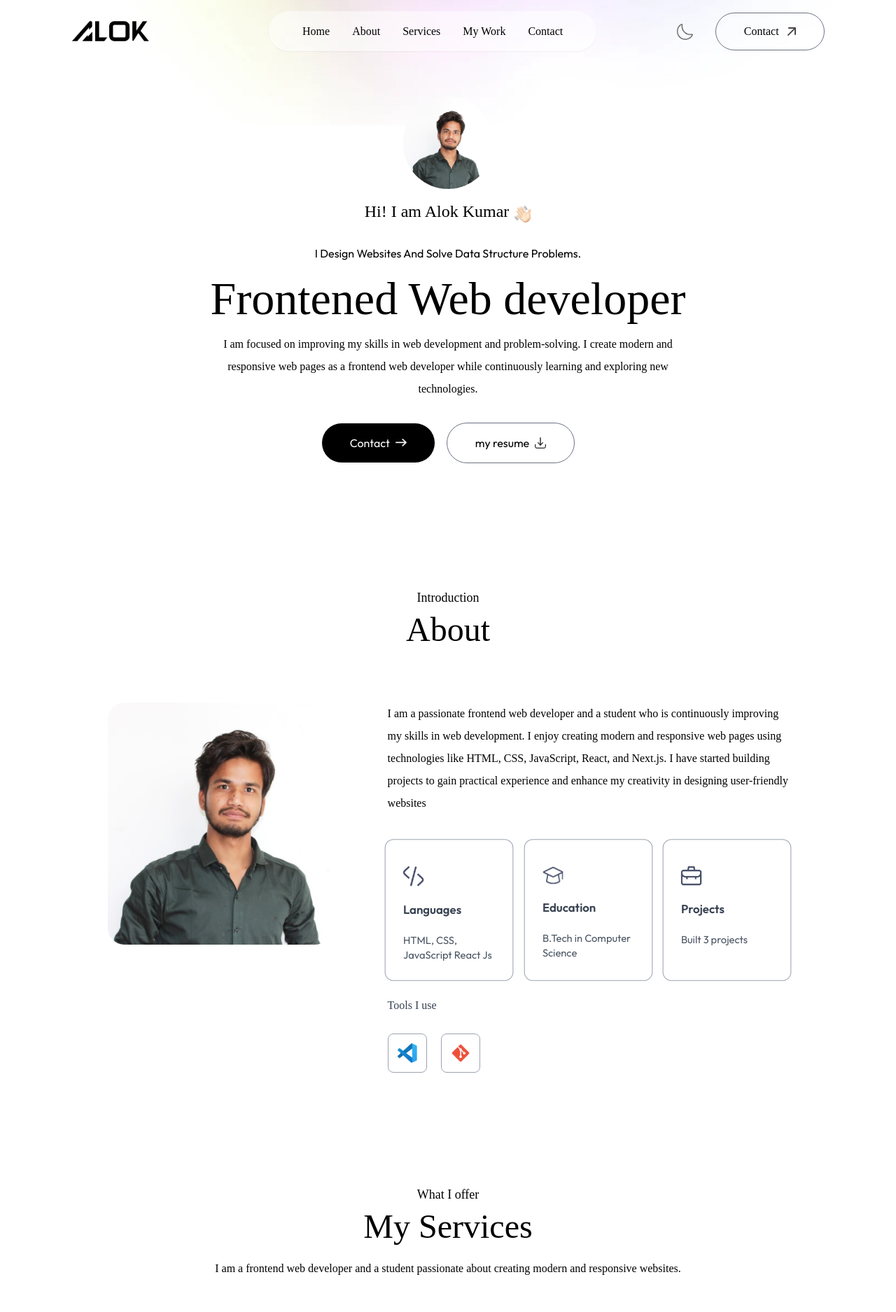
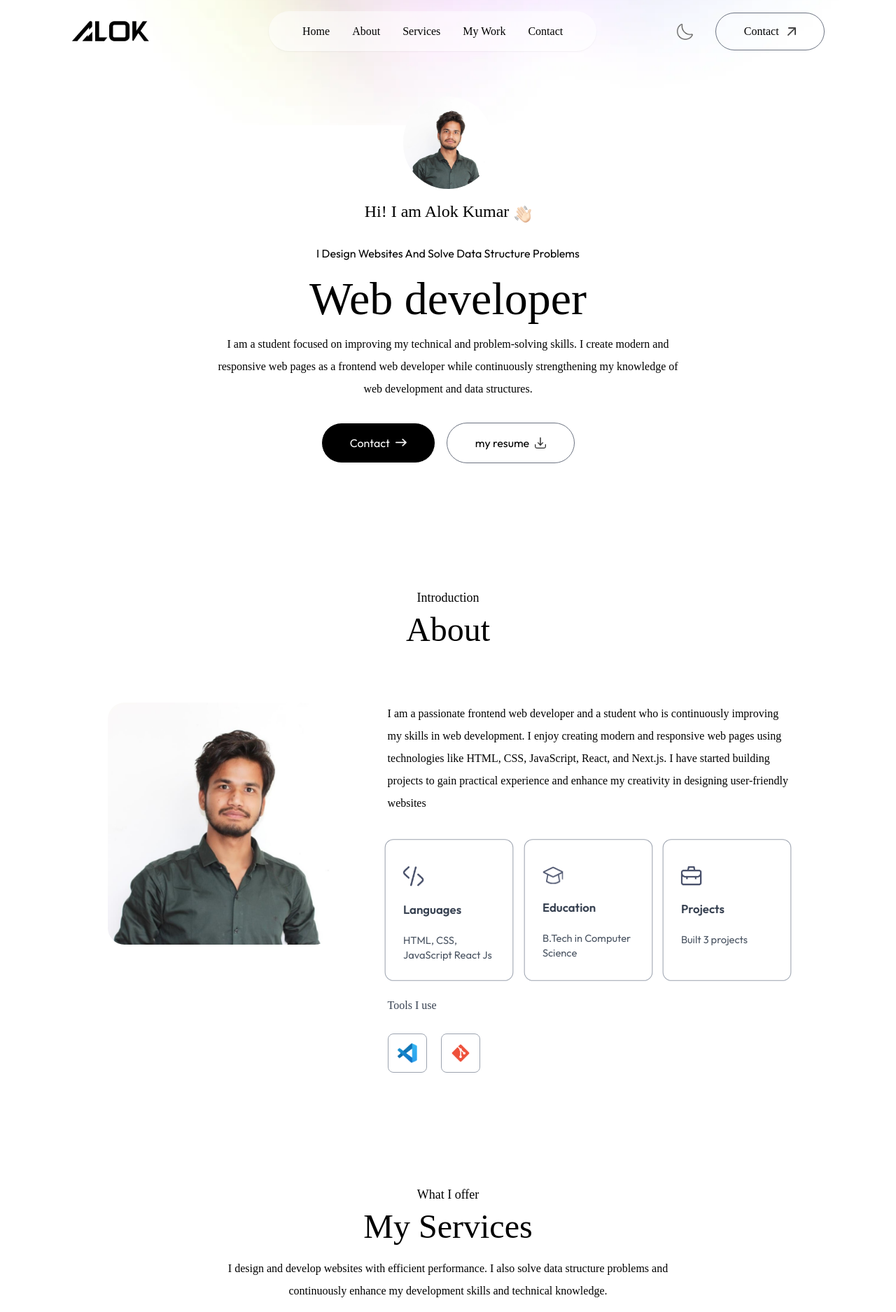
Before and after one commit to SiLEnT-24/webfolio, a Next.js app: page / in a window 1280 px wide. Shown: the top 1875 px of the page at 70% size. Built offline with nearby package versions, Linux system fonts and the light colour scheme; a web font is replaced by a local one.

Commit message:
Refine introduction and skills description in Header and Services components for clarity and impact

```diff
--- a/app/components/Header.jsx
+++ b/app/components/Header.jsx
@@ -21,22 +21,22 @@ const Header = () =>{
                 className='flex items-end gap-2 text-xl md:text-2xl mb-3 font-Ovo'>
                 Hi! I am Alok Kumar <Image src={assets.hand_icon} alt=""
                 className='w-6' /> </motion.h3>
-                     I Design Websites And Solve Data Structure Problems.
+                    I Design Websites And Solve Data Structure Problems
                 <motion.h1
                 initial={{y: -30, opacity: 0}}
                 whileInView={{y: 0, opacity: 1}}
                 transition ={{duration: 0.8, delay:0.5}}
                 className='text-3xl sm:text-6xl lg:text-[66px] font-Ovo'>
-                    Frontened Web developer
+                     Web developer
                 </motion.h1>
                 <motion.p
                 initial={{ opacity: 0}}
                 whileInView={{ opacity: 1}}
                 transition ={{duration: 0.6, delay:0.7}}
                 className='max-w-2xl mx-auto font-Ovo'>
-                     I am focused on improving my skills in web development and problem-solving.
-                     I create modern and responsive web pages as a frontend web developer while
-                     continuously learning and exploring new technologies.
+                     I am a student focused on improving my technical and problem-solving skills.
+                     I create modern and responsive web pages as a frontend web developer while continuously
+                     strengthening my knowledge of web development and data structures.
                 </motion.p>
 
                 <div className='flex flex-col sm:flex-row items-center gap-4 mt-4'>
--- a/app/components/Services.jsx
+++ b/app/components/Services.jsx
@@ -31,8 +31,9 @@ const Services = ()=>{
             whileInView={{ opacity: 1}}
             transition={{delay: 0.7, duration: 0.5}}
             className='text-center max-w-2xl mx-auto mt-5 mb-12 font-Ovo'>
-                I am a frontend web developer
-                and a student passionate about creating modern and responsive websites.
+                I design and develop websites with efficient performance.
+                I also solve data structure problems and continuously enhance
+                my development skills and technical knowledge.
             </motion.p>
 
             <motion.div
```
